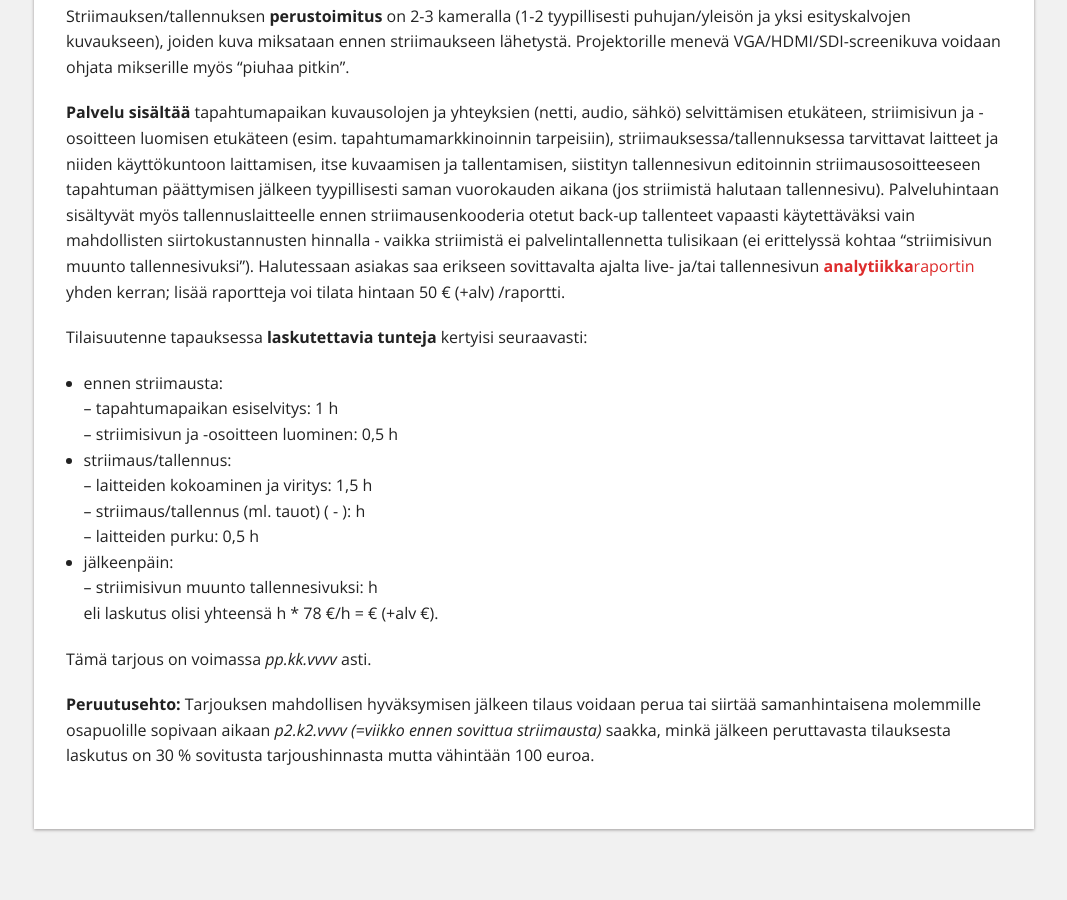
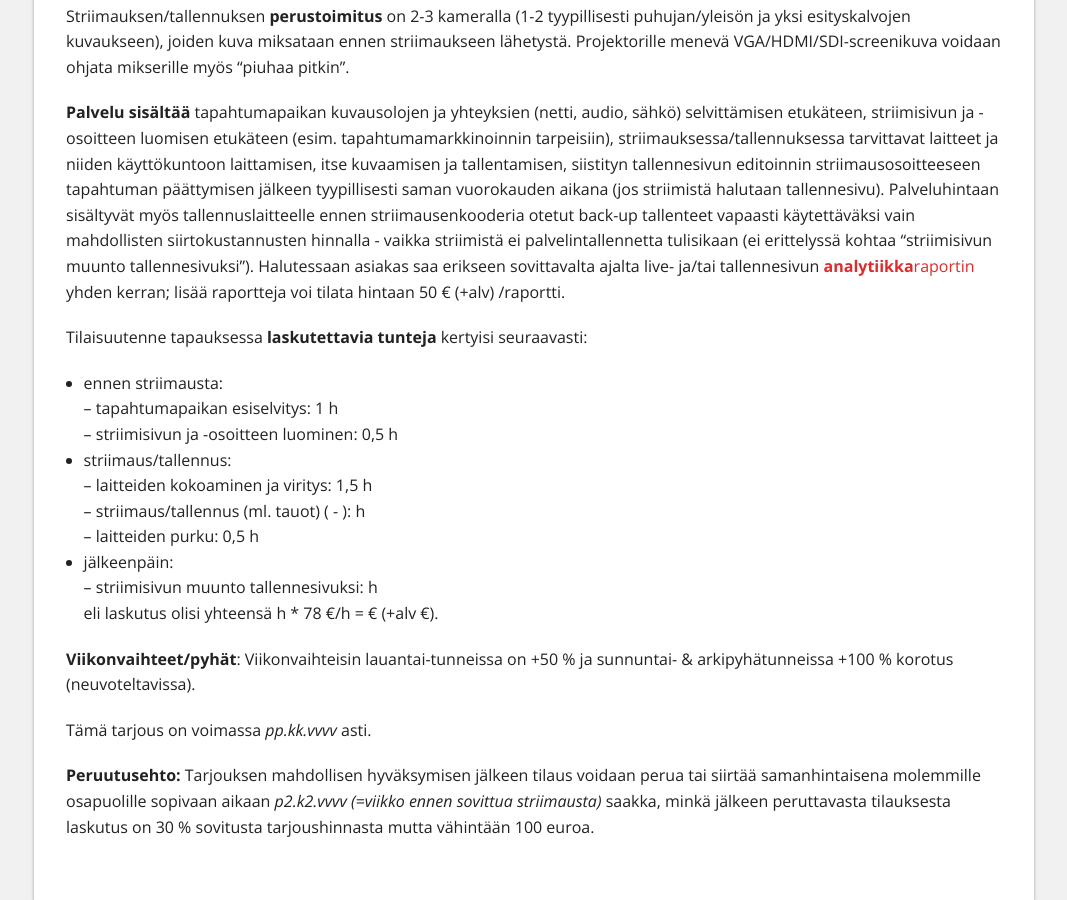
Before and after one commit to Pyppe/infocrea.fi, a Jekyll site: the page built from tarjous.md, in a window 1280 px wide and 900 px high, scrolled down 1303 px. Shown: the whole window, without its empty margins (106-1173 px from the left). Built offline with Jekyll 4.4.1, drawn with Linux system fonts in a browser that asks for light colours; nearby versions of some CDN libraries.

Commit message:
viikonvaihdelisät hinnoitteluun

```diff
--- a/tarjous.md
+++ b/tarjous.md
@@ -44,6 +44,8 @@ Tilaisuutenne tapauksessa **laskutettavia tunteja** kertyisi seuraavasti:<br>
 -- striimisivun muunto tallennesivuksi:  h<br>
 eli laskutus olisi yhteensä  h * 78 €/h =  € (+alv  €).
 
+**Viikonvaihteet/pyhät**: Viikonvaihteisin lauantai-tunneissa on +50 % ja sunnuntai- & arkipyhätunneissa +100 % korotus (neuvoteltavissa).
+
 Tämä tarjous on voimassa *pp.kk.vvvv* asti.
 
 **Peruutusehto:** Tarjouksen mahdollisen hyväksymisen jälkeen tilaus voidaan perua tai siirtää samanhintaisena molemmille osapuolille sopivaan aikaan *p2.k2.vvvv (=viikko ennen sovittua striimausta)* saakka, minkä jälkeen peruttavasta tilauksesta laskutus on 30 % sovitusta tarjoushinnasta mutta vähintään 100 euroa.
```
